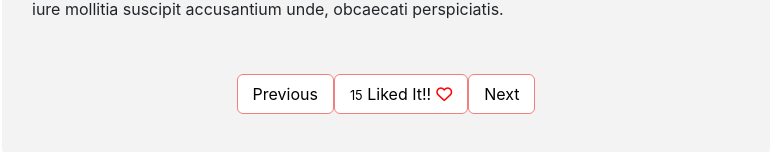
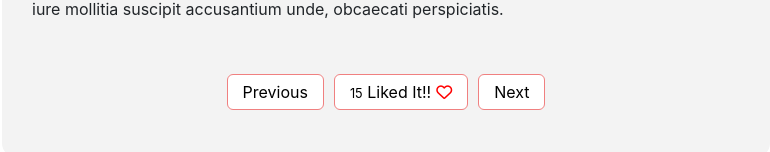
Before and after one commit to upendra2001/Educational-website-NightLight, a React (Create React App) app: page /articles in a window 1280 px wide. Shown: the part 1161-1313 px from the top of the page, without its empty margins (254-1024 px from the left). Built offline with nearby package versions, Linux system fonts and the light colour scheme; a web font is replaced by a local one.

Commit message:
made article page

```diff
--- a/src/components/articles/article.js
+++ b/src/components/articles/article.js
@@ -21,7 +21,7 @@ export default function Article() {
                 </div>
                 <div className="article-buttons">
                     <button className="article-buttons-previous">Previous</button>
-                    <button onClick={(e) => {
+                    <button className="article-buttons-liked" onClick={(e) => {
                         e.preventDefault()
                         if (likeToggler === 0) {setLikeToggler(1);setLikes(likes+1);}
                         else {setLikeToggler(0);setLikes(likes-1)}
--- a/src/css/article/article.css
+++ b/src/css/article/article.css
@@ -42,7 +42,7 @@
     border:1px solid lightcoral;
     border-radius:6px;
     background-color: white;
-    padding: 7px 15px;
+    padding: 5px 15px;
     cursor: pointer;
 }
 .article-buttons button i{
@@ -58,7 +58,9 @@
     /* margin-left:30%; */
     /* margin-right:4%; */
 }
-
+.article-buttons-liked{
+    margin: 0 10px;
+}
 @media (max-width: 600px) {
     .img1 {
         width: 100%;
```
